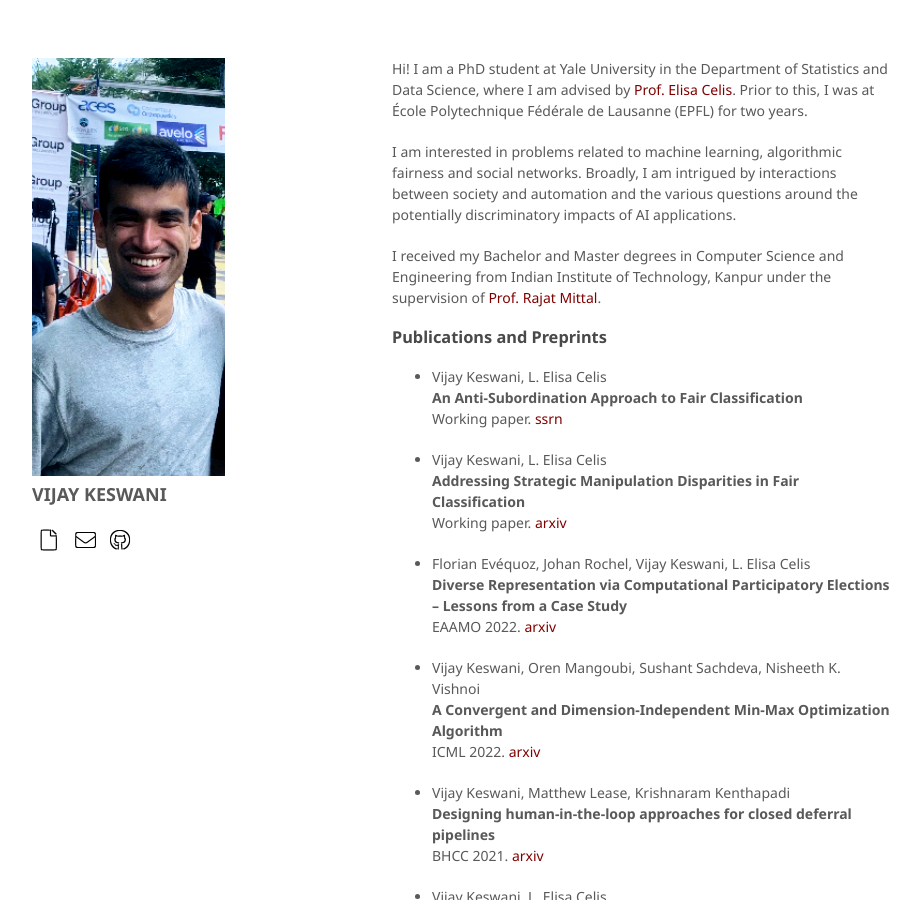
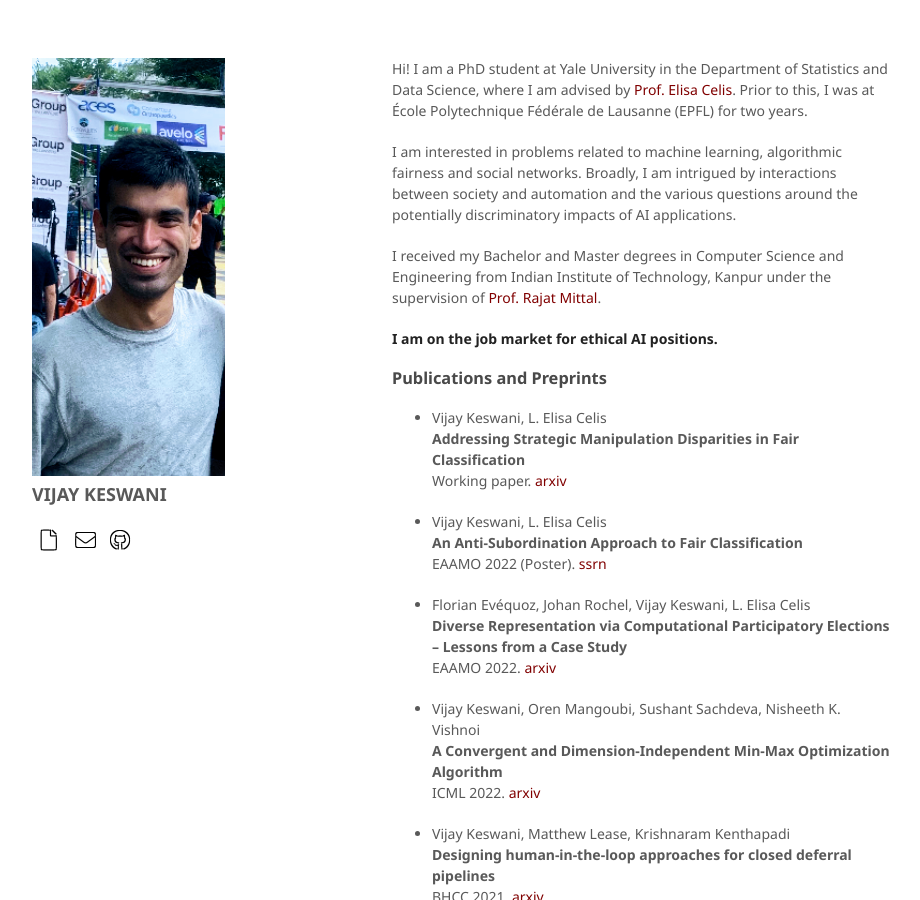
Before and after one commit to vijaykeswani/vijaykeswani.github.io, a Jekyll site: the page built from index.md, in a window 1280 px wide and 900 px high. Shown: the whole window, without its empty margins (178-1098 px from the left). Built offline with Jekyll 4.4.1, drawn with Linux system fonts in a browser that asks for light colours; nearby versions of some CDN libraries; a script that is not in the unit is left out.

Commit message:
Update index.md

```diff
--- a/index.md
+++ b/index.md
@@ -10,14 +10,16 @@ I am interested in problems related to machine learning, algorithmic fairness an
 
 I received my Bachelor and Master degrees in Computer Science and Engineering from Indian Institute of Technology, Kanpur under the supervision of [Prof. Rajat Mittal](https://cse.iitk.ac.in/users/rmittal).
 
+**I am on the job market for ethical AI positions.**
+
 ### Publications and Preprints
-*   Vijay Keswani, L. Elisa Celis\\
-    <b> An Anti-Subordination Approach to Fair Classification</b>\\
-    Working paper. [ssrn](https://papers.ssrn.com/sol3/papers.cfm?abstract_id=4116835)
-
 *   Vijay Keswani, L. Elisa Celis\\
     <b> Addressing Strategic Manipulation Disparities in Fair Classification</b>\\
     Working paper. [arxiv](https://arxiv.org/abs/2205.10842)
+
+*   Vijay Keswani, L. Elisa Celis\\
+    <b> An Anti-Subordination Approach to Fair Classification</b>\\
+    EAAMO 2022 (Poster). [ssrn](https://papers.ssrn.com/sol3/papers.cfm?abstract_id=4116835)
 
 *   Florian Evéquoz, Johan Rochel, Vijay Keswani, L. Elisa Celis\\
     <b> Diverse Representation via Computational Participatory Elections -- Lessons from a Case Study</b>\\
```
